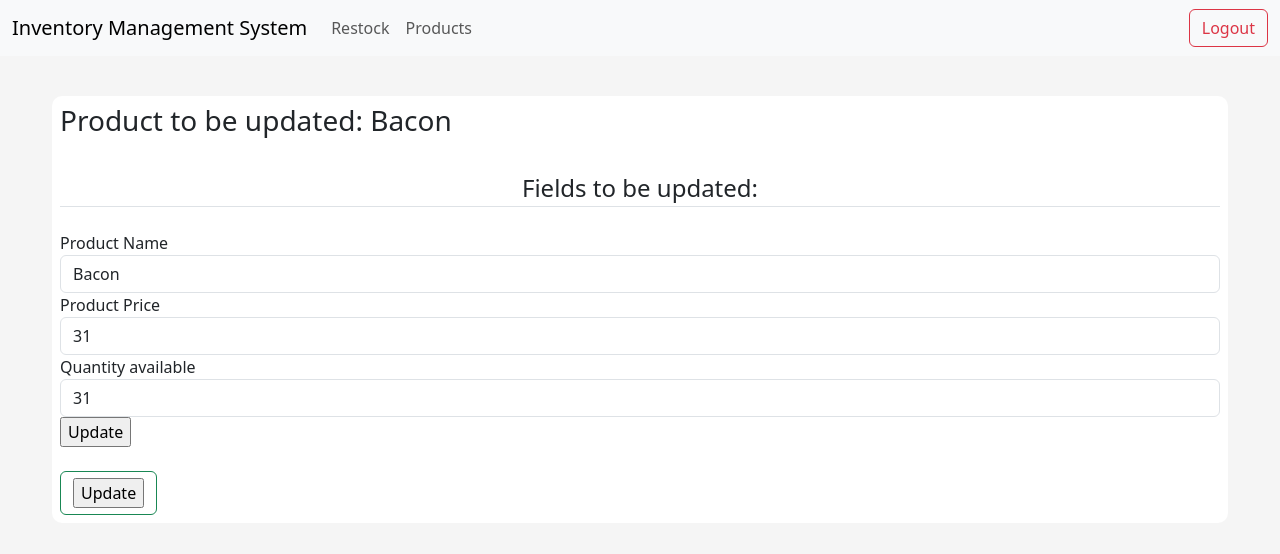
After one commit to lucasnunesg/flask-inventoryManagement, a Flask app: page /product/2/update in a window 1280 px wide. The commit adds this page. Shown: the top 554 px of the page. Run offline with Flask 3, Linux system fonts and the light colour scheme; some libraries are stand-ins or nearby versions.

Commit message:
created validation for `EditProduct` form

```diff
--- a/config.py
+++ b/app/config.py
@@ -1,3 +1,4 @@
 SQLALCHEMY_DATABASE_URI = "sqlite:///storage.db"
+DEBUG = True
 FLASK_DEBUG = 1
-DEBUG = True
+SECRET_KEY = "very-safe-key-indeed"
--- a/app/controllers/default.py
+++ b/app/controllers/default.py
@@ -2,22 +2,48 @@ from flask import render_template
 
 from app import app
 
+from ..models.forms import EditProductForm
+from ..models.tables import Product
 
-@app.route("/")
+# from app.models.forms import LoginForm
+
+
+@app.route("/", methods=["GET", "POST"])
 def index():
     return render_template("index.html")
 
 
-@app.route("/restock")
+@app.route("/restock", methods=["GET", "POST"])
 def restock():
-    return render_template("add_inventory.html")
+    return render_template("restock.html")
 
 
-@app.route("/dashboard")
-def dashboard():
-    return render_template("add_inventory.html")
+@app.route("/products", methods=["GET", "POST"])
+def products():
+    products = Product.query.order_by(Product.id).all()
+    return render_template("products_list.html", products=products)
 
 
-@app.route("/logout")
+@app.route("/logout", methods=["GET", "POST"])
 def logout():
-    return render_template("add_inventory.html")
+    return render_template("restock.html")
+
+
+@app.route("/product/<id>", methods=["GET", "POST"])
+def product(id):
+    product = Product.query.get(id)
+    return render_template("product.html", product=product)
+
+
+@app.route("/product/<id>/update", methods=["GET", "POST"])
+def update_product(id):
+    product = Product.query.get(id)
+    products = Product.query.order_by(Product.id).all()
+    form = EditProductForm(obj=product)
+
+    if form.validate_on_submit():
+        product.name = form.name.data
+        product.price = form.price.data
+        product.quantity_available = form.quantity_available.data
+        return render_template("products_list.html", products=products)
+    return render_template("edit_product.html", product=product, form=form)
--- a/app/models/forms.py
+++ b/app/models/forms.py
@@ -1,11 +1,44 @@
 from flask_wtf import FlaskForm
-from wtforms import StringField, PasswordField, BooleanField
+from wtforms import (
+    BooleanField,
+    IntegerField,
+    PasswordField,
+    StringField,
+    SubmitField,
+    ValidationError,
+)
+from wtforms.validators import DataRequired, Email
+
+from .tables import Product
+
+
+class EditProductForm(FlaskForm):
+    name = StringField(label="Product Name", validators=[DataRequired()])
+    price = IntegerField(label="Product Price", validators=[DataRequired()])
+    quantity_available = IntegerField(
+        label="Quantity available", validators=[DataRequired()]
+    )
+    submit_button = SubmitField(label="Update")
+
+    def validate_quantity_available(self, quantity_available):
+        product = Product.query.filter_by(name=self.name.data).first()
+        if quantity_available.data < product.quantity_available:
+            raise ValidationError("Stock can only be reduced registering sales")
+
+
+"""    def validate_name(self, name):
+        product_names_list = [product.name for product in Product.query.all()]
+        if name in product_names_list:
+            raise ValidationError("Another product with the same name already exists")"""
+
+
+class SaleForm(FlaskForm):
+    pass
 
 
 class LoginForm(FlaskForm):
-    username = Stringfield()
-    password = PasswordField()
-    remember_me = BooleanField()
+    pass
 
-class RegisterSale(FlaskForm):
-    sku =
+
+class CreateAccountForm(FlaskForm):
+    pass
--- a/app/models/tables.py
+++ b/app/models/tables.py
@@ -41,6 +41,7 @@ class Product(db.Model):
     id = db.Column(db.Integer, primary_key=True)
     name = db.Column(db.String(50), nullable=False, unique=True)
     price = db.Column(db.Float, nullable=False)
+    quantity_available = db.Column(db.Integer)
 
     def __repr__(self):
         return "<Product: %r>" % self.name
--- /dev/null
+++ b/app/static/css/main.css
@@ -0,0 +1,18 @@
+body {
+  background-color: rgb(245, 245, 245);
+}
+.content-section {
+  background: #fff;
+  margin: 40px;
+  padding: 0.5rem 0.5rem;
+  border-radius: 10px;
+}
+
+.container-fluid .main-container {
+  padding: 50px;
+}
+
+.title h1 {
+  text-align: center;
+  align-items: center;
+}
--- /dev/null
+++ b/app/templates/edit_product.html
@@ -0,0 +1,28 @@
+{% extends "index.html" %}
+{% block body %}
+
+<div class="content-section">
+    <h3 class="h3-product-name">Product to be updated: {{ product.name }}</h3><br>
+    {% block form %}
+    <form method="POST" action="">
+        {{ form.csrf_token }}
+            <legend class="border-bottom pd-2 mb-4 text-center">Fields to be updated:</legend>
+            <div class="form-group">
+                {{ form.name.label }}
+                {{ form.name(class="form-control", placeholder=product.name) }}
+                {{ form.price.label }}
+                {{ form.price(class="form-control", placeholder=product.price) }}
+                {{ form.quantity_available.label }}
+                {{ form.quantity_available(class="form-control", placeholder=product.quantity_available) }}
+
+                {{ form.submit_button }}
+
+            </div>
+            <div class="form-group pt-4">
+                <button class="btn btn-outline-success" type="submit">{{form.submit_button}}</button>
+            </div>
+    </form>
+    {% endblock form %}
+</div>
+
+{% endblock body %}
--- a/app/templates/index.html
+++ b/app/templates/index.html
@@ -4,15 +4,18 @@
     <meta charset="UTF-8">
     <meta name="viewport" content="width=device-width, initial-scale=1.0">
     <link href="https://cdn.jsdelivr.net/npm/bootstrap@5.3.2/dist/css/bootstrap.min.css" rel="stylesheet" integrity="sha384-T3c6CoIi6uLrA9TneNEoa7RxnatzjcDSCmG1MXxSR1GAsXEV/Dwwykc2MPK8M2HN" crossorigin="anonymous">
-
+    <link rel="stylesheet" href="{{ url_for('static', filename='css/main.css') }}">
+    <link href="//netdna.bootstrapcdn.com/font-awesome/3.2.1/css/font-awesome.css" rel="stylesheet">
     <title>{% block title %}Inventory Management{% endblock title %}</title>
 </head>
 <body>
     {% include "navbar.html" %}
+      <div class="container-fluid main-container">
 
-      {% block body %}
-      <h1>Homepage</h1>
-      {% endblock body %}
+        {% block body %}
+        <h1>Homepage</h1>
+        {% endblock body %}
+      </div>
 
 
 
--- a/app/templates/navbar.html
+++ b/app/templates/navbar.html
@@ -10,7 +10,7 @@
             <a class="nav-link" href="{{ url_for('restock') }}">Restock</a>
           </li>
           <li class="nav-item">
-            <a class="nav-link" href="{{ url_for('dashboard') }}">Dashboard</a>
+            <a class="nav-link" href="{{ url_for('products') }}">Products</a>
           </li>
         </ul>
         <form class="d-flex" action="{{ url_for('logout') }}">
```
Also changed, not shown: app/__init__.py (+2 -5 lines), app/templates/login.html (added, +14 -0 lines), app/templates/product.html (added, +58 -0 lines), app/templates/products_list.html (added, +29 -0 lines), app/utils/db_utils.py (+6 -5 lines), migrations/versions/62e44cca0dba_changed_amount_in_stock_to_quantity_.py (added, +34 -0 lines), migrations/versions/c5ed98a8f947_added_amount_in_stock_column_to_.py (added, +41 -0 lines), app/templates/restock.html (renamed from app/templates/add_inventory.html), instance/storage.db, 1 other file.
